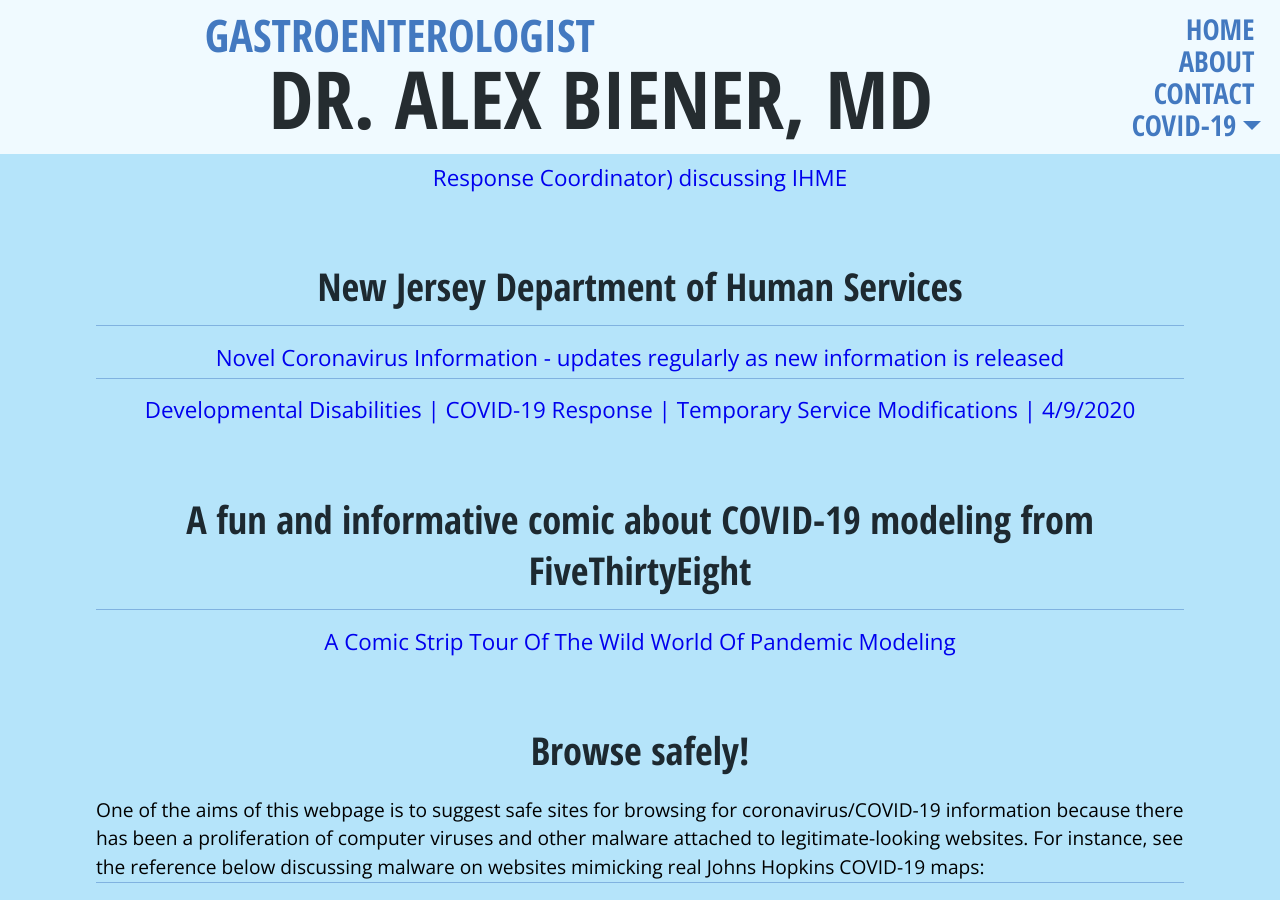
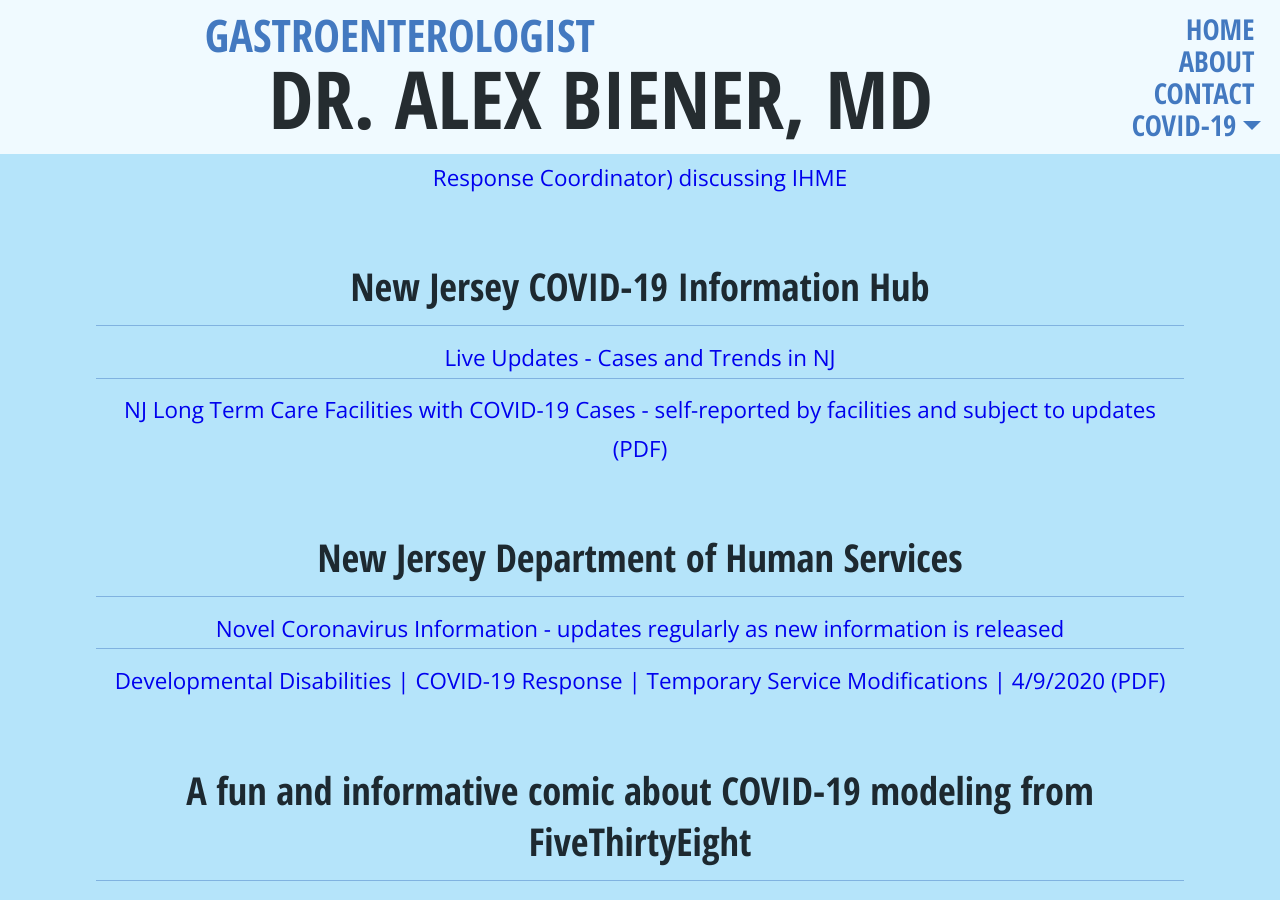
Before and after one commit to alexbienermd/alexbienermd.github.io, a Jekyll site: the page built from _posts/2020-04-09-COVID-19-for-patients.markdown, in a window 1280 px wide and 900 px high, scrolled down 1550 px. Built offline with Jekyll 4.4.1, drawn with Linux system fonts in a browser that asks for light colours; nearby versions of some CDN libraries.

Commit message:
Rename a post and add more content to it

```diff
--- a/_posts/2020-04-09-COVID-19.markdown
+++ b/_posts/2020-04-09-COVID-19-for-patients.markdown
@@ -49,10 +49,16 @@ permalink: COVID-19-for-patients
     <li><a href="http://www.healthdata.org/acting-data/our-covid-19-forecasting-model-otherwise-known-chris-murray-model">Additional reference on the IHME website regarding Dr. Deborah Birx (White House Coronavirus Response Coordinator) discussing IHME</a></li>
   </ul>
 
+  <h4>New Jersey COVID-19 Information Hub</h4>
+  <ul>
+    <li><a href="https://covid19.nj.gov/#live-updates">Live Updates - Cases and Trends in NJ</a></li>
+    <li><a href="https://www.state.nj.us/health/healthfacilities/documents/LTC_Facilities_Outbreaks_List.pdf">NJ Long Term Care Facilities with COVID-19 Cases - self-reported by facilities and subject to updates (PDF)</a></li>
+  </ul>
+
   <h4>New Jersey Department of Human Services</h4>
   <ul>
     <li><a href="https://nj.gov/humanservices/coronavirus.html">Novel Coronavirus Information - updates regularly as new information is released</a></li>
-    <li><a href="https://www.nj.gov/humanservices/ddd/documents/covid19-temporary-service-modifications.pdf">Developmental Disabilities | COVID-19 Response | Temporary Service Modifications | 4/9/2020</a></li>
+    <li><a href="https://www.nj.gov/humanservices/ddd/documents/covid19-temporary-service-modifications.pdf">Developmental Disabilities | COVID-19 Response | Temporary Service Modifications | 4/9/2020 (PDF)</a></li>
   </ul>
 
   <h4>A fun and informative comic about COVID-19 modeling from FiveThirtyEight</h4>
```
Also changed, not shown: _includes/header.html (+0 -8 lines).
